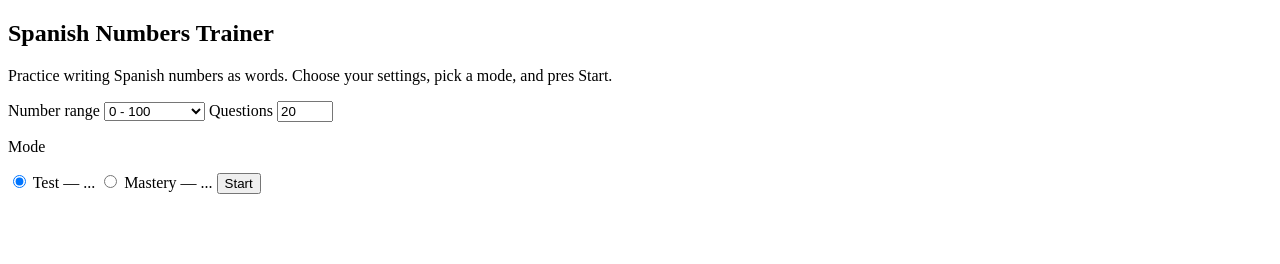
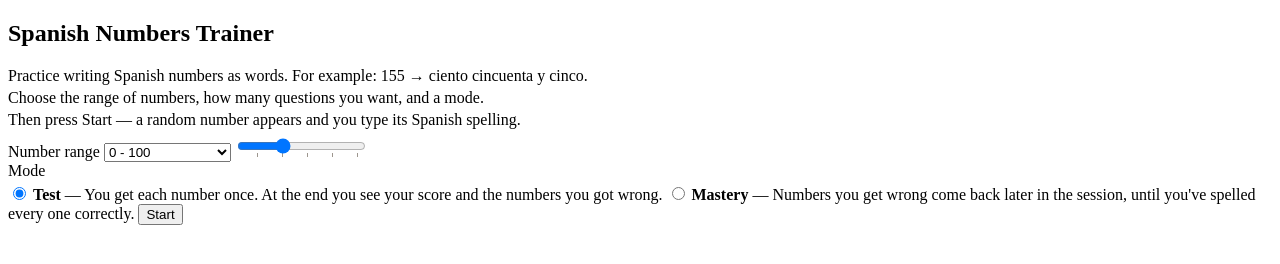
Before and after one commit to WilcovN/spanish-numbers-trainer, a plain HTML site: page index.html in a window 1280 px wide. Drawn offline with Linux system fonts and the light colour scheme.

Commit message:
Add home screen with full number range options and styling

```diff
--- a/index.html
+++ b/index.html
@@ -1,5 +1,6 @@
 <!DOCTYPE html>
 <html lang="en">
+
 <head>
     <meta charset="UTF-8">
     <meta name="viewport" content="width=device-width, initial-scale=1.0">
@@ -7,28 +8,49 @@
     <link rel="stylesheet" href="style.css">
     <script src="script.js" defer></script>
 </head>
+
 <body>
     <section id="home">
         <h1>Spanish Numbers Trainer</h1>
-        <p>
-            Practice writing Spanish numbers as words. Choose your settings,
-            pick a mode, and pres Start.
-        </p>
+
+        <p>Practice writing Spanish numbers as words. For example: 155 → ciento cincuenta y cinco.</p>
+
+        <p>Choose the range of numbers, how many questions you want, and a mode.</p>
+        <p>Then press Start — a random number appears and you type its Spanish spelling.</p>
 
         <label for="range">Number range</label>
         <select id="range">
             <option value="100">0 - 100</option>
             <option value="1000">0 - 1,000</option>
+            <option value="10000">0 - 10,000</option>
             <option value="100000">0 - 100,000</option>
             <option value="1000000">0 - 1,000,000</option>
+            <option value="10000000">0 - 10,000,000</option>
+            <option value="100000000">0 - 100,000,000</option>
+            <option value="1000000000">0 - 1,000,000,000</option>
         </select>
 
-        <label for="question-count">Questions</label>
-        <input type="number" id="question-count" min="5" max="50" value="20">
+        <input type="range" id="question-count" min="5" max="50" value="20" step="5" list="question-count-steps">
+        <datalist id="question-count-steps">
+            <option value="10"></option>
+            <option value="20"></option>
+            <option value="30"></option>
+            <option value="40"></option>
+            <option value="50"></option>
+        </datalist>
 
         <p>Mode</p>
-        <label><input type="radio" name="mode" value="test" checked> Test — ...</label>
-        <label><input type="radio" name="mode" value="mastery"> Mastery — ...</label>
+        <label>
+            <input type="radio" name="mode" value="test" checked>
+            <strong>Test</strong> — You get each number once. At the end you see
+            your score and the numbers you got wrong.
+        </label>
+
+        <label>
+            <input type="radio" name="mode" value="mastery">
+            <strong>Mastery</strong> — Numbers you get wrong come back later in
+            the session, until you've spelled every one correctly.
+        </label>
 
         <button id="start-btn">Start</button>
     </section>
@@ -44,4 +66,5 @@
         <button>Opnieuw</button>
     </section>
 </body>
+
 </html>
--- a/style.css
+++ b/style.css
@@ -0,0 +1,3 @@
+p {
+    margin: 0 0 4px 0;   /* 0 aan de zijkanten, 4px onder */
+}
```
